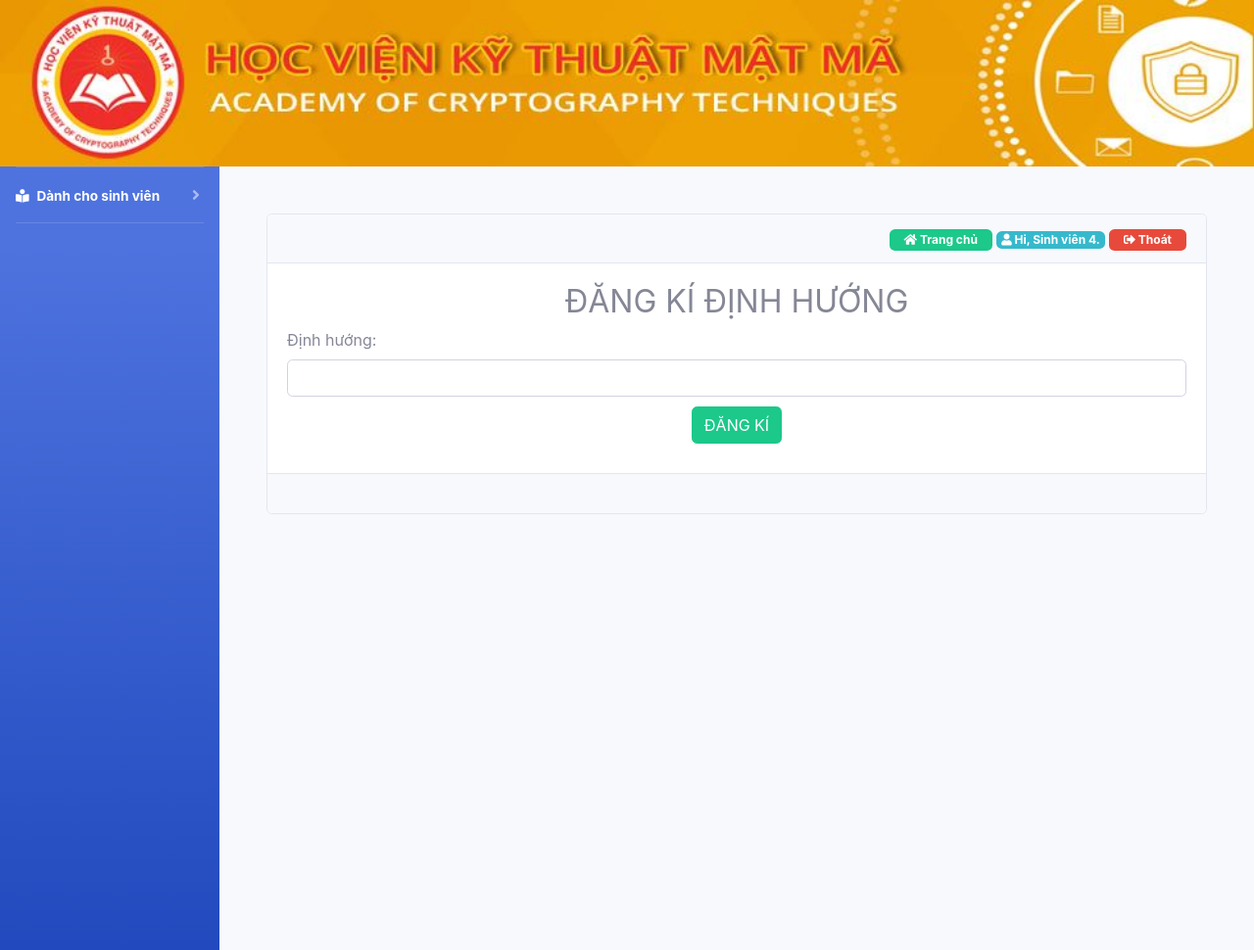
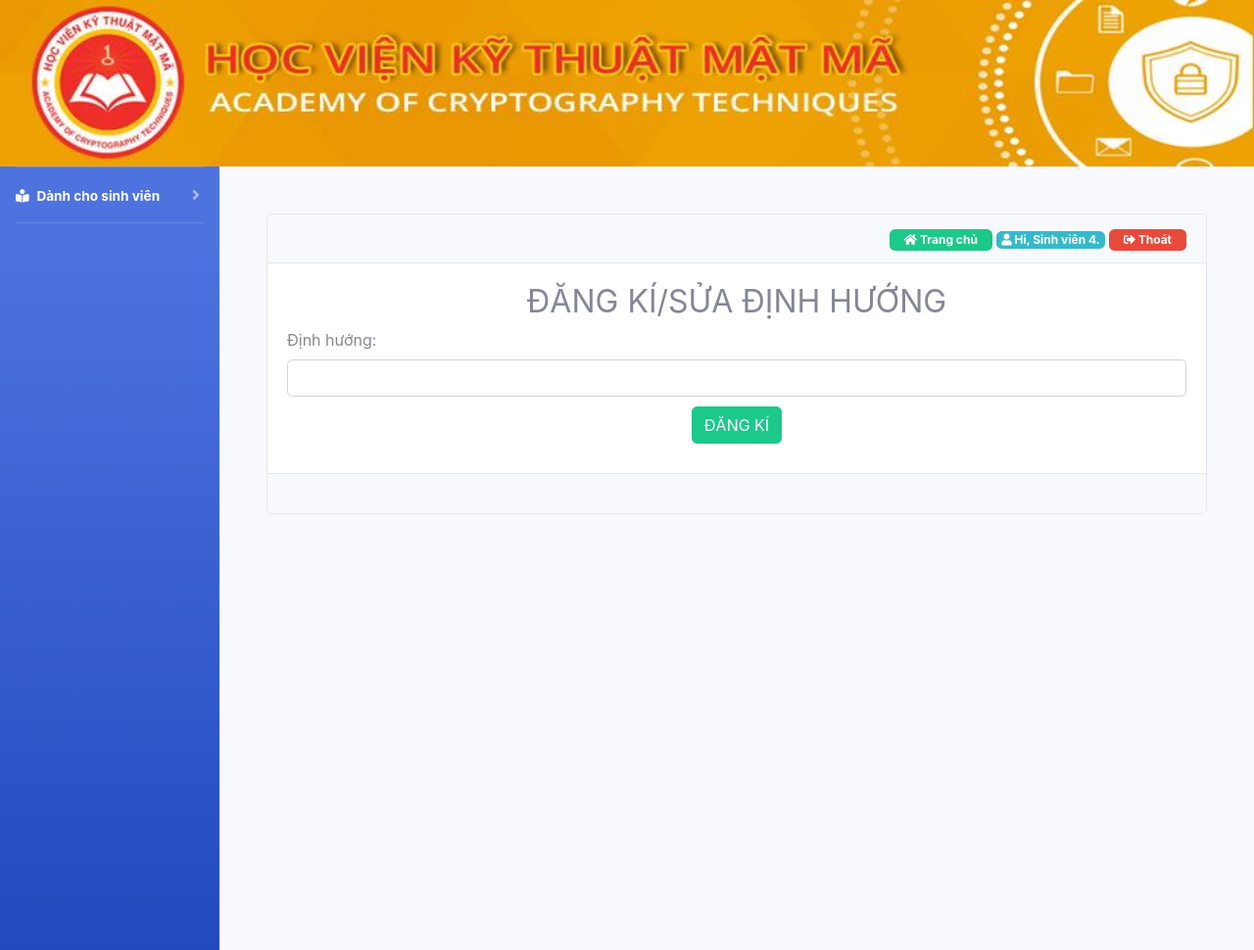
Before and after one commit to jinkazano/TTCS, a PHP site: page /TTCS/dang-ki-dinh-huong.php in a window 1280 px wide. Shown: the whole page at 98% size. Run offline with PHP 8.4, Linux system fonts and the light colour scheme; a user stored in the database is signed in; data comes from the database, SQL or seed files in the repository; some libraries are stand-ins or nearby versions.

Commit message:
fix dang ki dinh huong, hien thi nhom da dang ki

```diff
--- a/dang-ki-dinh-huong.php
+++ b/dang-ki-dinh-huong.php
@@ -23,7 +23,7 @@
                             <?php require_once('home_page.php') ?>
                         </div>
                         <div class="card-body">
-                            <h2 class="text-center text-uppercase">Đăng kí định hướng</h2>
+                            <h2 class="text-center text-uppercase">Đăng kí/Sửa định hướng</h2>
                             <form action="" method="post">
                                 <label for="">Định hướng: </label>
                                 <input type="text" name="dh1" size="30" required="" class="form-control">
@@ -31,8 +31,19 @@
                                 <?php
                                 if (isset($_POST['dangki'])) {
                                     $dh1 = $_POST['dh1'];
-                                    $sql1 = "insert into dinhhuong(tengv,dinhhuong1)
-                                    value ('$fullname','$dh1')";
+                                    $check_exist=mysqli_query($con,"SELECT * from dinhhuong where tengv='$fullname'");
+                                    if($check_exist==null) {
+                                      $sql1 = "INSERT into dinhhuong(tengv,dinhhuong1) value ('$fullname','$dh1')";
+                                    }
+
+                                    else{
+                                      $sql1="UPDATE dinhhuong set dinhhuong1='$dh1' where tengv='$fullname'";
+
+                                    }
+
+
+
+
                                     if (mysqli_query($con, $sql1)) {
                                         echo "Đăng kí thành công";
                                     } else
--- a/ds_nhomdk.php
+++ b/ds_nhomdk.php
@@ -68,13 +68,13 @@
                                                         echo $row1[1].'<br>'.$row1[2].'<br>'.$row1[3];
                                                     } ?></td>
                                                     <?php $row2=mysqli_fetch_row(mysqli_query($con,"SELECT groupsv.id,user.fullname,user.phone,user.email FROM groupsv,user WHERE groupsv.id='$rowq[0]' AND groupsv.idsv2=user.username")); ?>
-                                                    <td><?php if ($row2[0]=="") {
+                                                    <td><?php if ($row2==null) {
                                                         echo "";
                                                     }else{
                                                         echo $row2[1].'<br>'.$row2[2].'<br>'.$row2[3];
                                                     } ?></td>
                                                     <?php $row3=mysqli_fetch_row(mysqli_query($con,"SELECT groupsv.id,user.fullname,user.phone,user.email FROM groupsv,user WHERE groupsv.id='$rowq[0]' AND groupsv.idsv3=user.username")); ?>
-                                                    <td><?php if ($row3[0]=="") {
+                                                    <td><?php if ($row3==null) {
                                                         echo "";
                                                     }else{
                                                         echo $row3[1].'<br>'.$row3[2].'<br>'.$row3[3];
--- a/menu_left.php
+++ b/menu_left.php
@@ -119,7 +119,7 @@
         aria-labelledby="headingTeacher"data-target="#accordionSidebar">
             <div class="bg-white py-2 collapse-inner rounded">
             <h6 class="collapse-header">Dành cho giáo viên:</h6>
-            <a class="collapse-item" href="dang-ki-dinh-huong.php">Đăng kí định hướng</a>
+            <a class="collapse-item" href="dang-ki-dinh-huong.php">Đăng kí/sửa định hướng</a>
             <a class="collapse-item" href="danh-sach-dinh-huong.php">Định hướng</a>
             <a class="collapse-item" href="ds_nhomdk.php">Danh sách nhóm quản lí</a>
 
```
